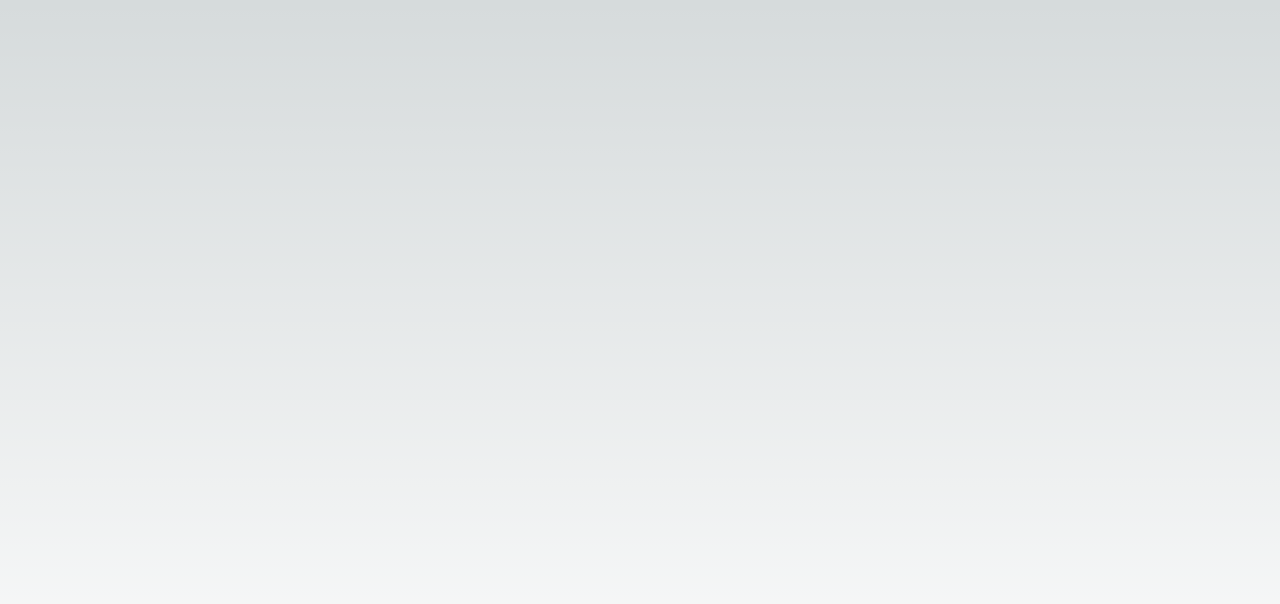
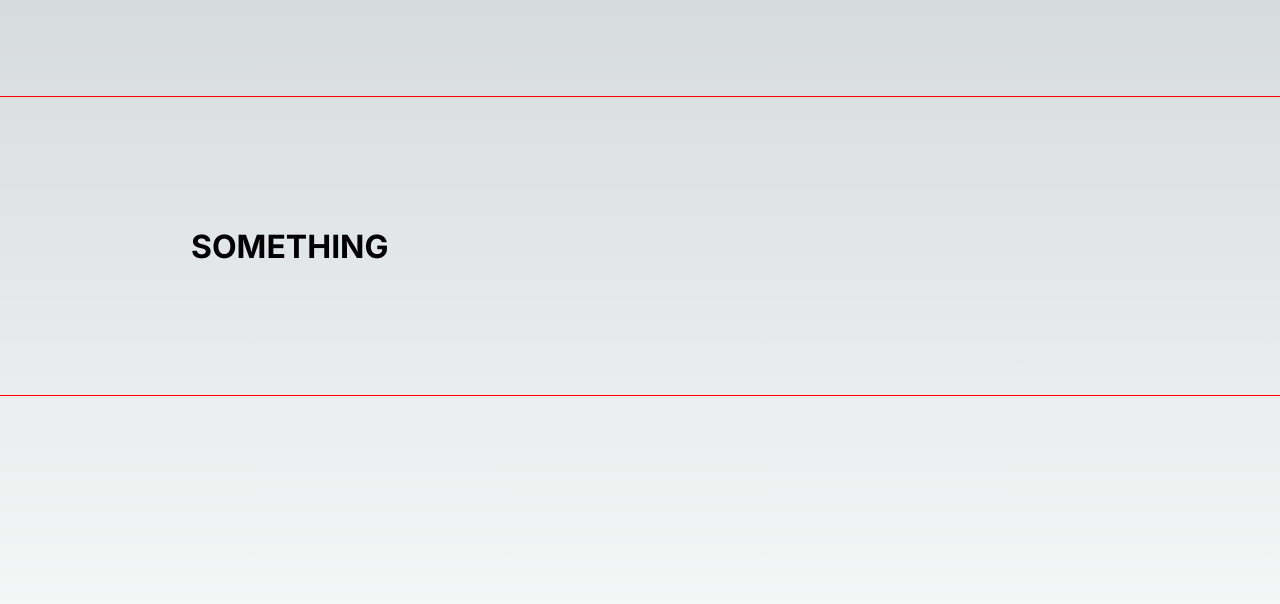
Before and after one commit to romulloqueiroz/romullo_portfolio, a Next.js app: page / in a window 1280 px wide. Shown: the top 604 px of the page. Built offline with nearby package versions, Linux system fonts and the light colour scheme.

Commit message:
feat - View component

```diff
--- a/app/components/atoms/View/View.tsx
+++ b/app/components/atoms/View/View.tsx
@@ -1,5 +1,6 @@
+'use client'
 import React from 'react'
-import styled from 'styled-components'
+import styled, { Interpolation, css } from 'styled-components'
 
 export interface ViewType {
   children: React.ReactNode
@@ -23,11 +24,8 @@ export interface ViewType {
   m: number
 
   // sizes
-  // h: DimensionValue | undefined
-  // w: DimensionValue | undefined
-
-  // shadow
-	// s: ShadowsType
+  h: number
+  w: number
 
   // border radius
   br: number
@@ -47,14 +45,8 @@ export interface ViewType {
   // border width
   bw: number
 
-  // bordercolor
-  // bc: keyof ColorType
-
   // circle
   round: number
-
-  // background color
-  // bgc: keyof ColorType
 
   // flex
   flex: number
@@ -69,9 +61,6 @@ export interface ViewType {
   overflow: 'hidden' | 'visible' | 'scroll'
   overflowHidden: boolean
 
-  // pointer events
-  pointerEvents?: 'auto' | 'none' | 'box-none' | 'box-only' | undefined
-
   // position
   position: 'absolute' | 'relative'
   absolute: boolean
@@ -79,62 +68,66 @@ export interface ViewType {
   rx: number // right x
   y: number
   by: number // bottom y
+
+  style: Interpolation<React.CSSProperties>
 }
 
-const StyledView = styled.div<ViewType>`
-  /* Common styles */
-  box-sizing: border-box;
-  position: ${({ absolute }) => (absolute ? 'absolute' : 'static')};
+const StyledView = styled.div<Partial<ViewType>>`
   display: flex;
-  flex: ${({ flex }) => flex || 'initial'};
-  flex-direction: ${({ row }) => (row ? 'row' : 'column')};
-  align-items: ${({ cross }) => cross || 'stretch'};
-  justify-content: ${({ main }) => main || 'flex-start'};
-  pointer-events: ${({ pointerEvents }) => pointerEvents || 'auto'};
-  overflow: ${({ overflow }) => overflow || 'visible'};
-  overflow: ${({ overflowHidden }) => overflowHidden && 'hidden'};
+  flex-direction: column;
 
-  /* Padding */
-  padding: ${({ p }) => p || 0};
-  padding-top: ${({ pt }) => pt || 0};
-  padding-left: ${({ pl }) => pl || 0};
-  padding-right: ${({ pr }) => pr || 0};
-  padding-bottom: ${({ pb }) => pb || 0};
-  padding-vertical: ${({ pv }) => pv || 0};
-  padding-horizontal: ${({ ph }) => ph || 0};
+  ${({ p }) => p && `padding: ${p}px;`};
+  ${({ ph }) => ph && `padding-left: ${ph}px; padding-right: ${ph}px;`};
+  ${({ pv }) => pv && `padding-top: ${pv}px; padding-bottom: ${pv}px;`};
+  ${({ pl }) => pl && `padding-left: ${pl}px;`};
+  ${({ pr }) => pr && `padding-right: ${pr}px;`};
+  ${({ pt }) => pt && `padding-top: ${pt}px;`};
 
-  /* Margin */
-  margin: ${({ m }) => m || 0};
-  margin-top: ${({ mt }) => mt || 0};
-  margin-left: ${({ ml }) => ml || 0};
-  margin-right: ${({ mr }) => mr || 0};
-  margin-bottom: ${({ mb }) => mb || 0};
-  margin-vertical: ${({ mv }) => mv || 0};
-  margin-horizontal: ${({ mh }) => mh || 0};
+  ${({ m }) => m && `margin: ${m}px;`};
+  ${({ mh }) => mh && `margin-left: ${mh}px; margin-right: ${mh}px;`};
+  ${({ mv }) => mv && `margin-top: ${mv}px; margin-bottom: ${mv}px;`};
+  ${({ ml }) => ml && `margin-left: ${ml}px;`};
+  ${({ mr }) => mr && `margin-right: ${mr}px;`};
+  ${({ mt }) => mt && `margin-top: ${mt}px;`};
+  ${({ mb }) => mb && `margin-bottom: ${mb}px;`};
 
-  /* Size and Border */
+  ${({ h }) => h && `height: ${h}px;`};
+  ${({ w }) => w && `width: ${w}px;`};
 
-  border-width: ${({ bw }) => bw || 0};
-  border-radius: ${({ br }) => br || 0}px;
-  border-top-left-radius: ${({ btlr }) => btlr || 0}px;
-  border-top-right-radius: ${({ btrr }) => btrr || 0}px;
-  border-bottom-left-radius: ${({ bblr }) => bblr || 0}px;
-  border-bottom-right-radius: ${({ bbrr }) => bbrr || 0}px;
+  ${({ br }) => br && `border-radius: ${br}px;`};
+  ${({ btlr }) => btlr && `border-top-left-radius: ${btlr}px;`};
+  ${({ btrr }) => btrr && `border-top-right-radius: ${btrr}px;`};
+  ${({ bblr }) => bblr && `border-bottom-left-radius: ${bblr}px;`};
+  ${({ bbrr }) => bbrr && `border-bottom-right-radius: ${bbrr}px;`};
 
-  /* Positioning */
-  left: ${({ x, absolute }) => (absolute ? x || 0 : 'auto')};
-  right: ${({ rx, absolute }) => (absolute ? rx || 0 : 'auto')};
-  top: ${({ y, absolute }) => (absolute ? y || 0 : 'auto')};
-  bottom: ${({ by, absolute }) => (absolute ? by || 0 : 'auto')};
+  ${({ bw }) => bw && `border-width: ${bw}px;`};
 
-  /* Additional Styles */
-  ${({ flex1, flex }) => flex1 && !flex && 'flex: 1;'}
+  ${({ round }) => round && `height: ${round}px; width: ${round}px; border-radius: ${round / 2}px;`};
 
-  /* Round */
-  ${({ round }) => round && `border-radius: ${round / 2}px;`}
+  ${({ flex }) => flex && `flex: ${flex};`};
+  ${({ flex1 }) => flex1 && `flex: 1;`};
+
+  ${({ row }) => row && `flex-direction: row;`};
+
+  ${({ main }) => main && `justify-content: ${main};`};
+  ${({ cross }) => cross && `align-items: ${cross};`};
+
+  ${({ overflow }) => overflow && `overflow: ${overflow};`};
+  ${({ overflowHidden }) => overflowHidden && `overflow: hidden;`};
+
+  ${({ position }) => position && `position: ${position};`};
+  ${({ absolute }) => absolute && `position: absolute;`};
+  ${({ absolute, x }) => absolute && x && `left: ${x}px;`};
+  ${({ absolute, rx }) => absolute && rx && `right: ${rx}px;`};
+  ${({ absolute, y }) => absolute && y && `top: ${y}px;`};
+  ${({ absolute, by }) => absolute && by && `bottom: ${by}px;`};
+
+  ${props => props.style}
+
+  border: 1px solid red;
 `
 
-export const View: React.FC<ViewType> = ({
+export const View: React.FC<Partial<ViewType>> = ({
   children,
   // paddings
   ph,
@@ -153,28 +146,18 @@ export const View: React.FC<ViewType> = ({
   mb,
   m,
   // sizes
-  // h,
-  // w,
-  // shadow
-  // s,
+  h,
+  w,
   // border radius
   br,
-  // border top left radius
   btlr,
-  // border top right radius
   btrr,
-  // border bottom left radius
   bblr,
-  // border bottom right radius
   bbrr,
   // border width
   bw,
-  // border color
-  // bc,
   // circle
   round,
-  // background color
-  // bgc,
   // flex
   flex,
   flex1,
@@ -185,8 +168,6 @@ export const View: React.FC<ViewType> = ({
   // overflow
   overflow,
   overflowHidden,
-  // pointer events
-  pointerEvents,
   // position
   position,
   absolute,
@@ -194,8 +175,7 @@ export const View: React.FC<ViewType> = ({
   rx,
   y,
   by,
-  // style,
-  // onLayout,
+  style,
 }) => (
   <StyledView
     ph={ph}
@@ -205,6 +185,7 @@ export const View: React.FC<ViewType> = ({
     pt={pt}
     pb={pb}
     p={p}
+    // margins
     mh={mh}
     mv={mv}
     ml={ml}
@@ -212,34 +193,37 @@ export const View: React.FC<ViewType> = ({
     mt={mt}
     mb={mb}
     m={m}
-    // h={h}
-    // w={w}
-    // s={s}
+    // sizes
+    h={h}
+    w={w}
+    // border radius
     br={br}
     btlr={btlr}
     btrr={btrr}
     bblr={bblr}
     bbrr={bbrr}
+    // border width
     bw={bw}
-    // bc={bc}
+    // circle
     round={round}
-    // bgc={bgc}
+    // flex
     flex={flex}
-    flex1={flex1}
+    flex1={!!flex1 && !flex}
+    // flexbox
     row={row}
     main={main}
     cross={cross}
+    // overflow
     overflow={overflow}
     overflowHidden={overflowHidden}
-    pointerEvents={pointerEvents}
+    // position
     position={position}
     absolute={absolute}
     x={x}
     rx={rx}
     y={y}
     by={by}
-    // style={style}
-    // onLayout={onLayout}
+    style={style}
   >
     {children}
   </StyledView>
--- a/app/page.tsx
+++ b/app/page.tsx
@@ -4,8 +4,14 @@ import { View } from '@atoms'
 export default function Home() {
   return (
     <main className={styles.main}>
-      {/* <View /> */}
-
+      <View
+        h={300}
+        w={1300}
+        main='center'
+        ph={200}
+      >
+        <h1 className={styles.title}>SOMETHING</h1>
+      </View>
     </main>
   )
 }
```
